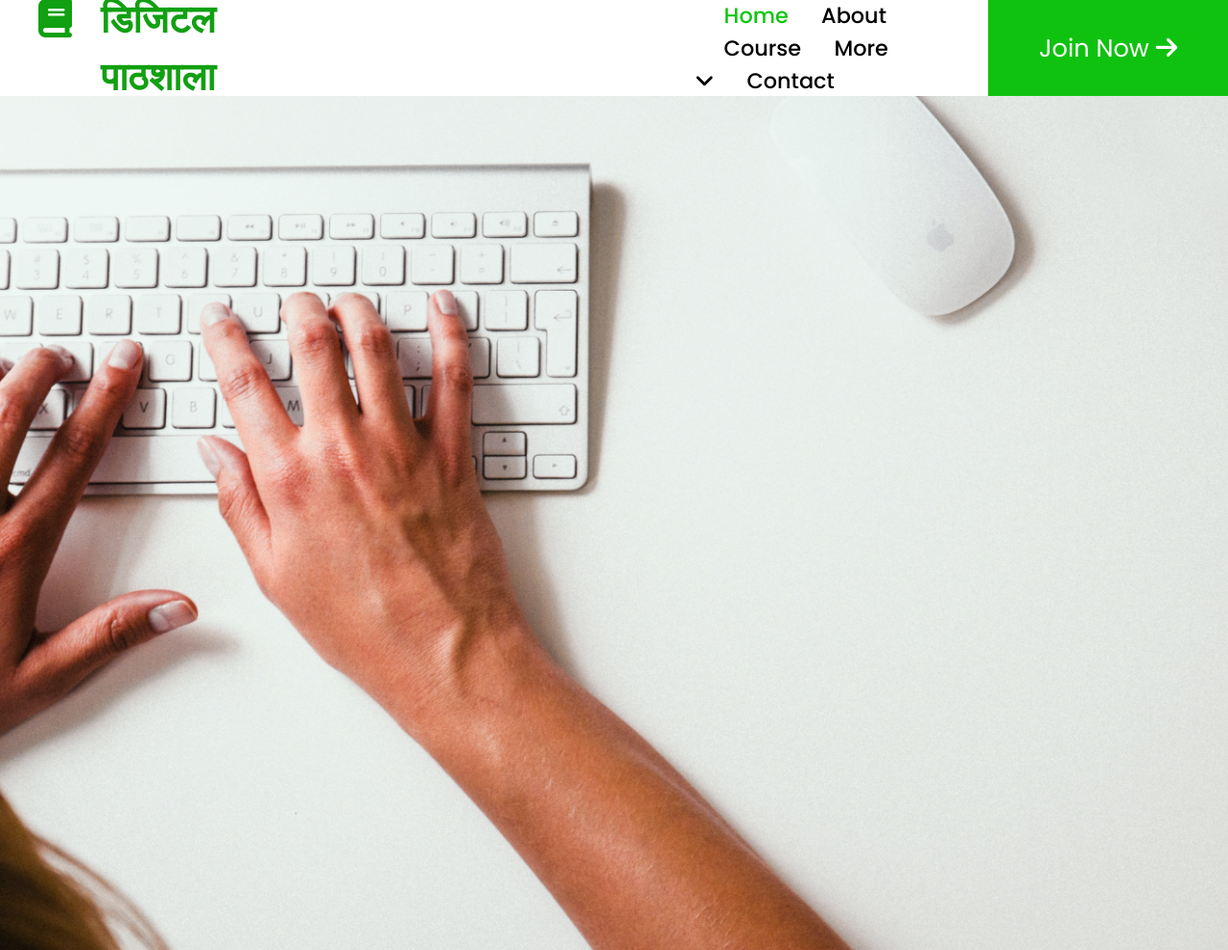
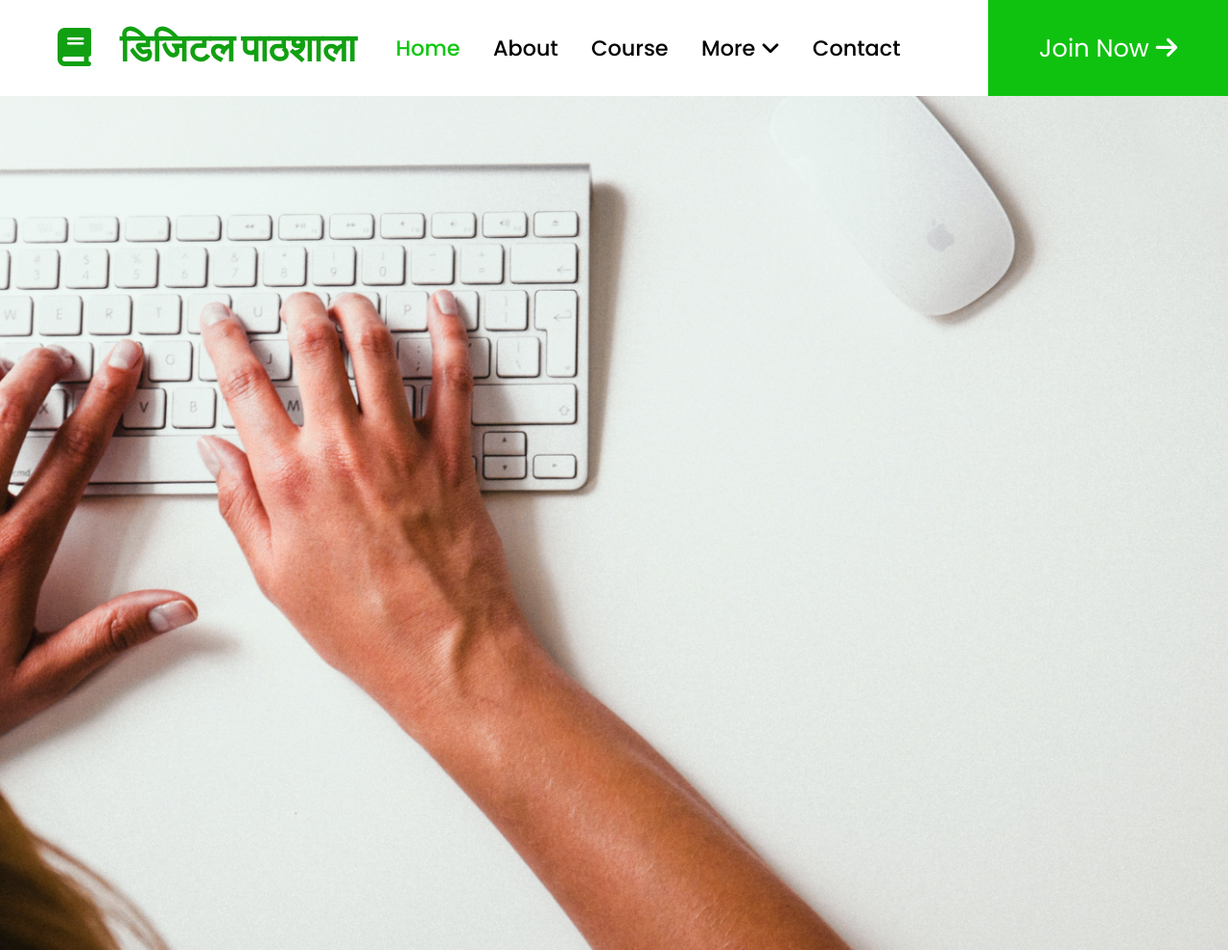
Before and after one commit to anit10stha/Digital_Pathshala, a plain HTML site: page index.html in a window 1280 px wide. Shown: the whole page at 96% size. Drawn offline with Linux system fonts and the light colour scheme.

Commit message:
rearranged

```diff
--- a/style.css
+++ b/style.css
@@ -12,7 +12,7 @@
     width: 100%;
     background-color: white;
     align-items: center;
-    justify-content: space-evenly;
+    justify-content: space-between;
     cursor: pointer;
 }
 
@@ -21,15 +21,11 @@
     font-size: 40px;
     font-weight: 1000;
     color: rgb(17, 160, 17);
-    margin-left: 40px;
+    margin-left: 60px;
 }
 
 .logo2{
     padding-left: 30px;
-}
-
-.content{
-    margin-left: 500px;
 }
 
 .content a{
```
